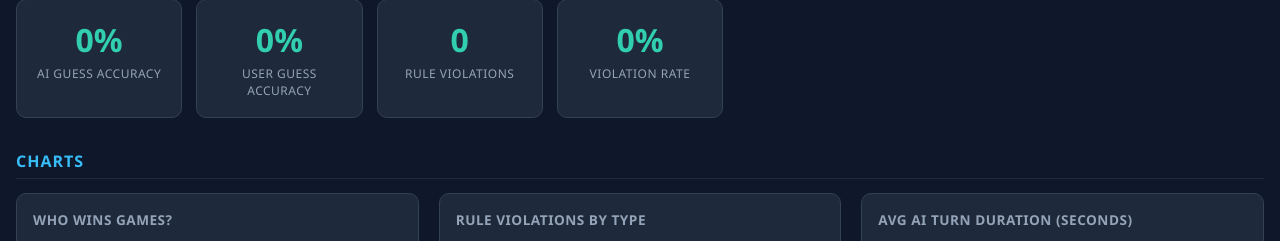
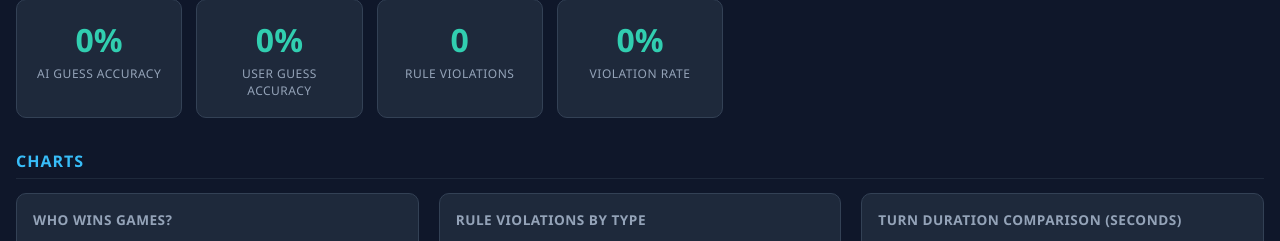
Before and after one commit to hassanhmostafa/word-battle, a Flask app: page /analytics in a window 1280 px wide. Shown: the part 326-567 px from the top of the page. Run offline with Flask 3, Linux system fonts and the light colour scheme; a user stored in the database is signed in; tables that the repository leaves empty hold one stand-in row (values such as "Sample post").

Commit message:
Make turn duration chart a comparison

```diff
--- a/templates/analytics.html
+++ b/templates/analytics.html
@@ -182,7 +182,7 @@
           <canvas id="chartViolations"></canvas>
         </div>
         <div class="chart-box">
-          <h3>Avg AI Turn Duration (seconds)</h3>
+          <h3>Turn Duration Comparison (seconds)</h3>
           <canvas id="chartDuration"></canvas>
         </div>
         <div class="chart-box">
@@ -320,12 +320,12 @@
           );
         }
 
-        // AI turn duration
-        const aiTurnData = (d.turn_duration_comparison || []).find(item => item.side === 'ai');
-        if (aiTurnData && aiTurnData.avg_sec !== null) {
+        // Turn duration comparison
+        const turnDurationData = (d.turn_duration_comparison || []).filter(item => item.avg_sec !== null);
+        if (turnDurationData.length) {
           makeChart('chartDuration', 'bar',
-            [aiTurnData.label + ' Turns'],
-            [aiTurnData.avg_sec]
+            turnDurationData.map(item => item.label),
+            turnDurationData.map(item => item.avg_sec)
           );
         }
 
```
